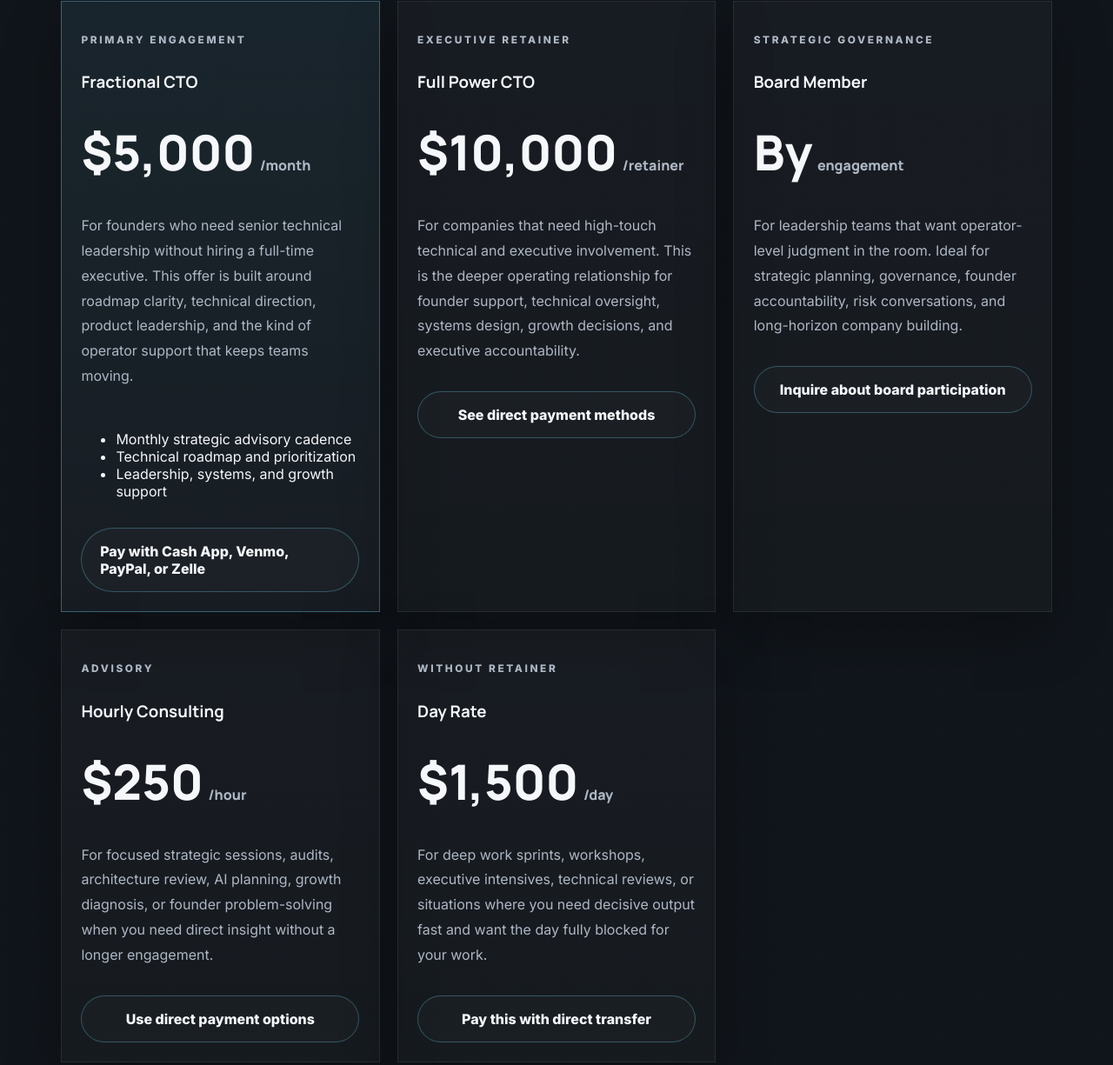
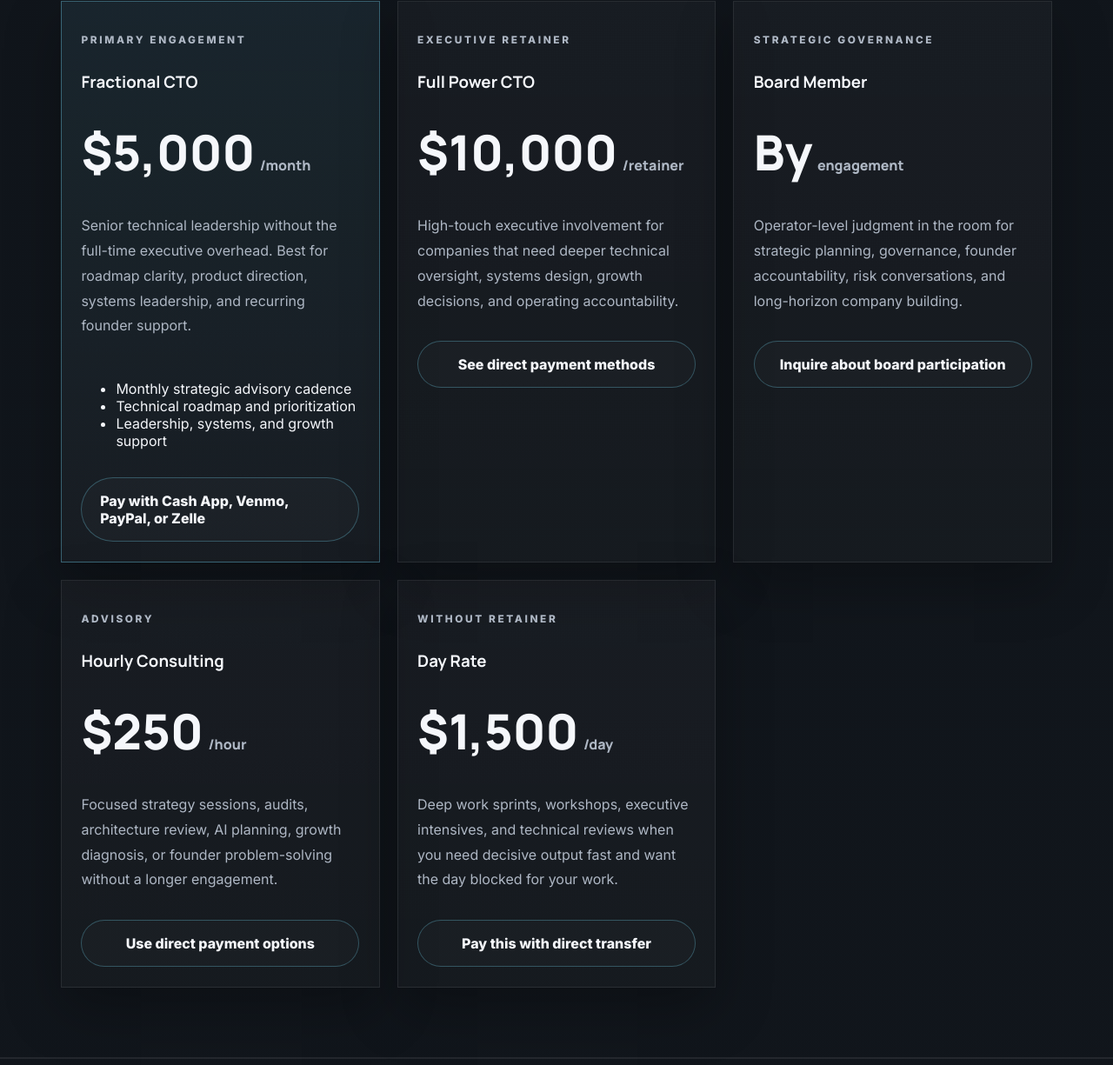
Before and after one commit to JoS727/josephcalitoy, a plain HTML site: page index.html in a window 1280 px wide. Shown: the part 2993-4218 px from the top of the page at 87% size. Drawn offline with Linux system fonts and the light colour scheme.

Commit message:
Refine Joseph Calitoy pricing layout

```diff
--- a/index.html
+++ b/index.html
@@ -135,12 +135,12 @@
               If you want to buy time with Joseph directly from the site, these are the anchor offers. Fractional work is the main retainer model. Advisory sessions and focused day-rate work are available when a retainer is not the right fit.
             </p>
           </div>
-          <div class="cards pricing-grid pricing-grid--five">
+          <div class="cards pricing-grid pricing-grid--offers">
             <article class="card pricing-card pricing-card--featured">
               <p class="pricing-card__label">Primary engagement</p>
               <h3>Fractional CTO</h3>
               <div class="price">$5,000<span>/month</span></div>
-              <p>For founders who need senior technical leadership without hiring a full-time executive. This offer is built around roadmap clarity, technical direction, product leadership, and the kind of operator support that keeps teams moving.</p>
+              <p>Senior technical leadership without the full-time executive overhead. Best for roadmap clarity, product direction, systems leadership, and recurring founder support.</p>
               <ul>
                 <li>Monthly strategic advisory cadence</li>
                 <li>Technical roadmap and prioritization</li>
@@ -152,28 +152,28 @@
               <p class="pricing-card__label">Executive retainer</p>
               <h3>Full Power CTO</h3>
               <div class="price">$10,000<span>/retainer</span></div>
-              <p>For companies that need high-touch technical and executive involvement. This is the deeper operating relationship for founder support, technical oversight, systems design, growth decisions, and executive accountability.</p>
+              <p>High-touch executive involvement for companies that need deeper technical oversight, systems design, growth decisions, and operating accountability.</p>
               <a class="button button--secondary" href="#payments">See direct payment methods</a>
             </article>
             <article class="card pricing-card">
               <p class="pricing-card__label">Strategic governance</p>
               <h3>Board Member</h3>
               <div class="price">By<span>engagement</span></div>
-              <p>For leadership teams that want operator-level judgment in the room. Ideal for strategic planning, governance, founder accountability, risk conversations, and long-horizon company building.</p>
+              <p>Operator-level judgment in the room for strategic planning, governance, founder accountability, risk conversations, and long-horizon company building.</p>
               <a class="button button--secondary" href="#contact">Inquire about board participation</a>
             </article>
             <article class="card pricing-card">
               <p class="pricing-card__label">Advisory</p>
               <h3>Hourly Consulting</h3>
               <div class="price">$250<span>/hour</span></div>
-              <p>For focused strategic sessions, audits, architecture review, AI planning, growth diagnosis, or founder problem-solving when you need direct insight without a longer engagement.</p>
+              <p>Focused strategy sessions, audits, architecture review, AI planning, growth diagnosis, or founder problem-solving without a longer engagement.</p>
               <a class="button button--secondary" href="#payments">Use direct payment options</a>
             </article>
             <article class="card pricing-card">
               <p class="pricing-card__label">Without retainer</p>
               <h3>Day Rate</h3>
               <div class="price">$1,500<span>/day</span></div>
-              <p>For deep work sprints, workshops, executive intensives, technical reviews, or situations where you need decisive output fast and want the day fully blocked for your work.</p>
+              <p>Deep work sprints, workshops, executive intensives, and technical reviews when you need decisive output fast and want the day blocked for your work.</p>
               <a class="button button--secondary" href="#payments">Pay this with direct transfer</a>
             </article>
           </div>
--- a/styles.css
+++ b/styles.css
@@ -41,6 +41,7 @@ h2{font-size:clamp(2rem,4vw,3.2rem);max-width:14ch}
 .hero-actions,.contact-actions{display:flex;gap:1rem;flex-wrap:wrap;margin-top:2rem}
 .contact-actions--stacked{align-items:flex-start}
 .button{display:inline-flex;align-items:center;justify-content:center;padding:1rem 1.3rem;border-radius:999px;font-weight:800;border:1px solid transparent}
+.pricing-card .button{margin-top:auto}
 .button--primary{background:linear-gradient(135deg,var(--accent),var(--accent-2));color:#081018}
 .button--secondary{border-color:rgba(119,224,255,0.28);background:rgba(255,255,255,0.02)}
 .hero-points,.resume-card ul{padding-left:1.2rem}
@@ -66,8 +67,9 @@ h2{font-size:clamp(2rem,4vw,3.2rem);max-width:14ch}
 .link-card{padding:1.25rem;display:grid;gap:.35rem}
 .link-card strong{font-size:1.1rem}
 .pricing-grid{grid-template-columns:repeat(3,minmax(0,1fr))}
+.pricing-grid--offers{grid-template-columns:repeat(auto-fit,minmax(280px,1fr))}
 .payment-grid{grid-template-columns:repeat(auto-fit,minmax(220px,1fr))}
-.pricing-card{display:grid;gap:1rem;align-content:start}
+.pricing-card{display:grid;gap:1rem;align-content:start;min-height:100%}
 .pricing-card__label{font-size:.74rem;letter-spacing:.22em;text-transform:uppercase;color:var(--accent-3);font-weight:800}
 .pricing-card--featured{border-color:rgba(119,224,255,0.35);background:linear-gradient(180deg,rgba(119,224,255,0.08),rgba(255,255,255,0.03))}
 .price{font-family:'Manrope',sans-serif;font-size:clamp(2.2rem,5vw,3.5rem);font-weight:800}
```
